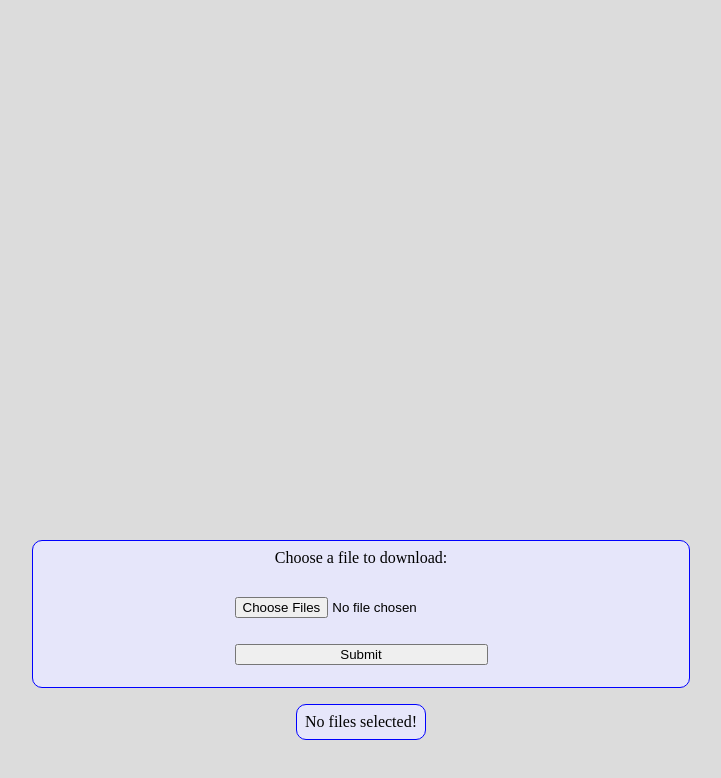
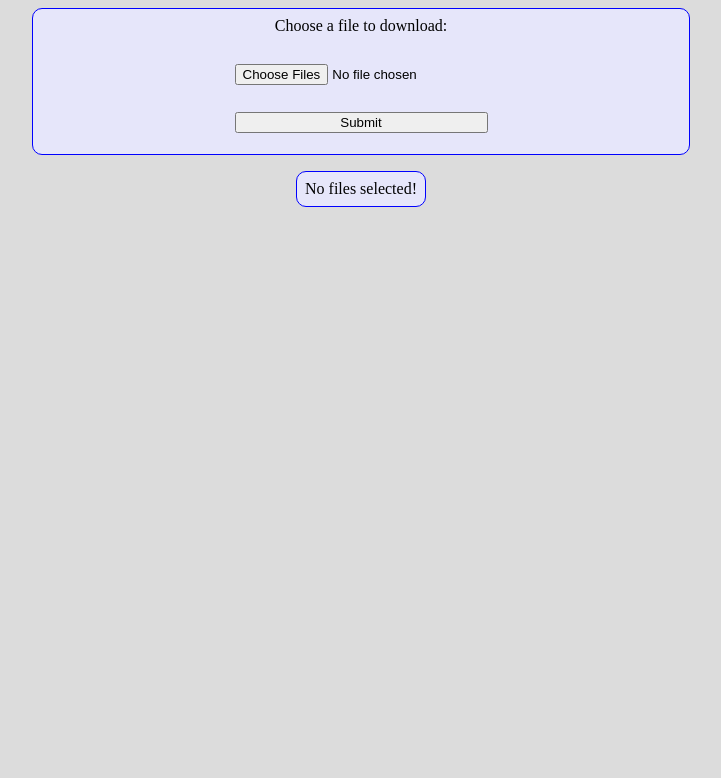
Before and after one commit to SimpleJean/TechOrdaFrontend, a plain HTML site: page week6/techOLoad/index.html in a window 1280 px wide. Shown: the whole page, without its empty margins (279-1000 px from the left). Drawn offline with Linux system fonts and the light colour scheme.

Commit message:
fix: fixed styles

```diff
--- a/week6/techOLoad/style.css
+++ b/week6/techOLoad/style.css
@@ -1,10 +1,8 @@
 body {
   display: flex;
-  max-width: 1280px;
   justify-content: center;
   flex-direction: column;
   align-items: center;
-  height: 100vw;
   background-color: gainsboro;
   overflow: hidden;
 }
```
